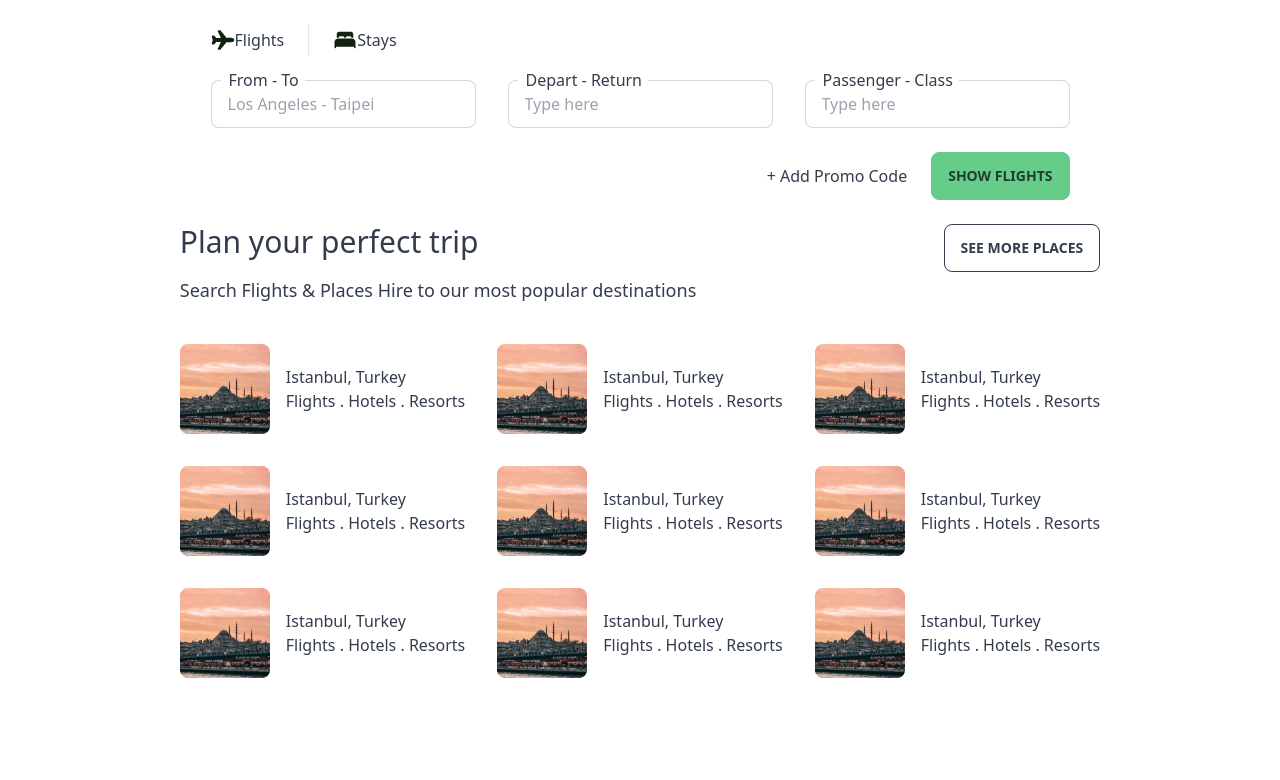
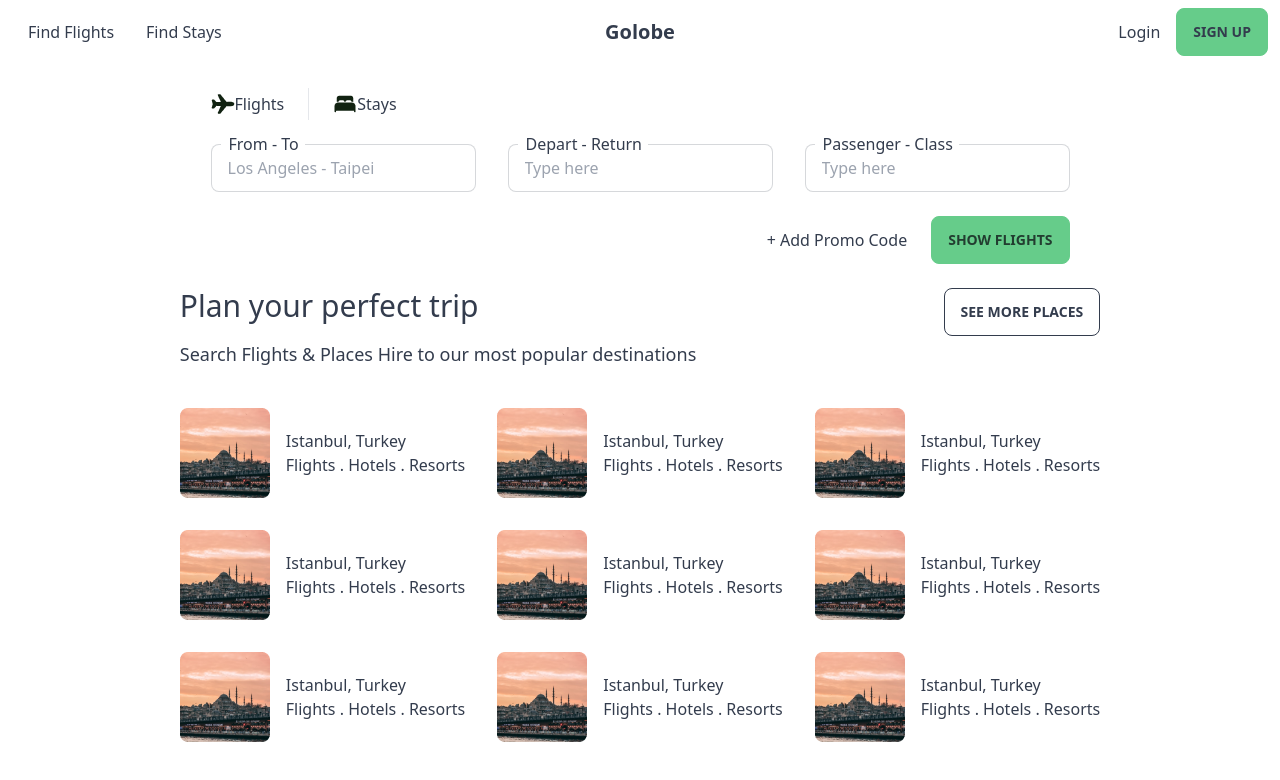
Before and after one commit to kingkwongsta/Golobe-Travel-Agency, a Next.js app: page / in a window 1280 px wide. Shown: the top 780 px of the page. Built offline with nearby package versions, Linux system fonts and the light colour scheme.

Commit message:
navbar base elements

```diff
--- a/src/components/navbar.jsx
+++ b/src/components/navbar.jsx
@@ -1,9 +1,17 @@
-export default function navbar() {
+export default function NavBar() {
   return (
     <div className="navbar bg-base-100">
       <div className="navbar-start">
+        <ul className="menu menu-horizontal px-1">
+          <li>
+            <a>Find Flights</a>
+          </li>
+          <li>
+            <a>Find Stays</a>
+          </li>
+        </ul>
         <div className="dropdown">
-          <label tabIndex={0} className="btn btn-ghost btn-circle">
+          <label tabIndex={0} className="btn btn-ghost lg:hidden">
             <svg
               xmlns="http://www.w3.org/2000/svg"
               className="h-5 w-5"
@@ -15,7 +23,7 @@
                 strokeLinecap="round"
                 strokeLinejoin="round"
                 strokeWidth="2"
-                d="M4 6h16M4 12h16M4 18h7"
+                d="M4 6h16M4 12h8m-8 6h16"
               />
             </svg>
           </label>
@@ -24,56 +32,48 @@
             className="menu menu-compact dropdown-content mt-3 p-2 shadow bg-base-100 rounded-box w-52"
           >
             <li>
-              <a>Homepage</a>
+              <a>Item 1</a>
+            </li>
+            <li tabIndex={0}>
+              <a className="justify-between">
+                Parent
+                <svg
+                  className="fill-current"
+                  xmlns="http://www.w3.org/2000/svg"
+                  width="24"
+                  height="24"
+                  viewBox="0 0 24 24"
+                >
+                  <path d="M8.59,16.58L13.17,12L8.59,7.41L10,6L16,12L10,18L8.59,16.58Z" />
+                </svg>
+              </a>
+              <ul className="p-2">
+                <li>
+                  <a>Submenu 1</a>
+                </li>
+                <li>
+                  <a>Submenu 2</a>
+                </li>
+              </ul>
             </li>
             <li>
-              <a>Portfolio</a>
-            </li>
-            <li>
-              <a>About</a>
+              <a>Item 3</a>
             </li>
           </ul>
         </div>
       </div>
       <div className="navbar-center">
-        <a className="btn btn-ghost normal-case text-xl">daisyUI</a>
+        <a className="btn btn-ghost normal-case text-xl">Golobe</a>
       </div>
       <div className="navbar-end">
-        <button className="btn btn-ghost btn-circle">
-          <svg
-            xmlns="http://www.w3.org/2000/svg"
-            className="h-5 w-5"
-            fill="none"
-            viewBox="0 0 24 24"
-            stroke="currentColor"
-          >
-            <path
-              strokeLinecap="round"
-              strokeLinejoin="round"
-              strokeWidth="2"
-              d="M21 21l-6-6m2-5a7 7 0 11-14 0 7 7 0 0114 0z"
-            />
-          </svg>
-        </button>
-        <button className="btn btn-ghost btn-circle">
-          <div className="indicator">
-            <svg
-              xmlns="http://www.w3.org/2000/svg"
-              className="h-5 w-5"
-              fill="none"
-              viewBox="0 0 24 24"
-              stroke="currentColor"
-            >
-              <path
-                strokeLinecap="round"
-                strokeLinejoin="round"
-                strokeWidth="2"
-                d="M15 17h5l-1.405-1.405A2.032 2.032 0 0118 14.158V11a6.002 6.002 0 00-4-5.659V5a2 2 0 10-4 0v.341C7.67 6.165 6 8.388 6 11v3.159c0 .538-.214 1.055-.595 1.436L4 17h5m6 0v1a3 3 0 11-6 0v-1m6 0H9"
-              />
-            </svg>
-            <span className="badge badge-xs badge-primary indicator-item"></span>
-          </div>
-        </button>
+        <ul className="menu menu-horizontal px-1">
+          <li>
+            <a>Login</a>
+          </li>
+          <li>
+            <a className="btn btn-primary">Sign Up</a>
+          </li>
+        </ul>
       </div>
     </div>
   );
--- a/src/pages/index.tsx
+++ b/src/pages/index.tsx
@@ -1,6 +1,7 @@
 import Head from "next/head";
 import Image from "next/image";
 import { Inter } from "next/font/google";
+import NavBar from "../components/navbar";
 import SearchBar from "../components/search/searchbar";
 import Discover from "../components/discover/discover";
 
@@ -15,6 +16,7 @@
         <meta name="viewport" content="width=device-width, initial-scale=1" />
         <link rel="icon" href="/favicon.ico" />
       </Head>
+      <NavBar />
       <main className="flex flex-col items-center">
         <div className="basis-auto">
           <SearchBar />
```
